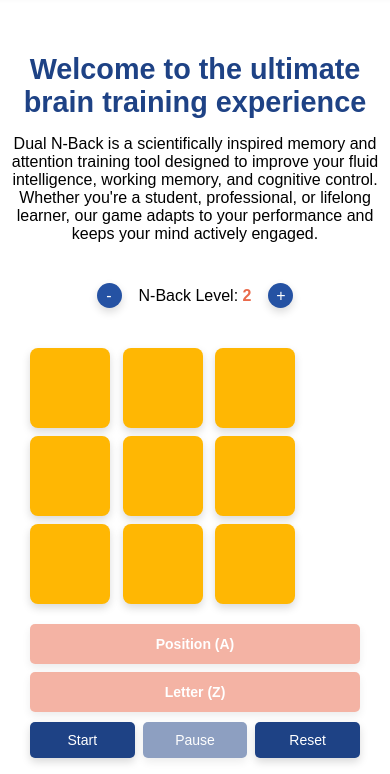
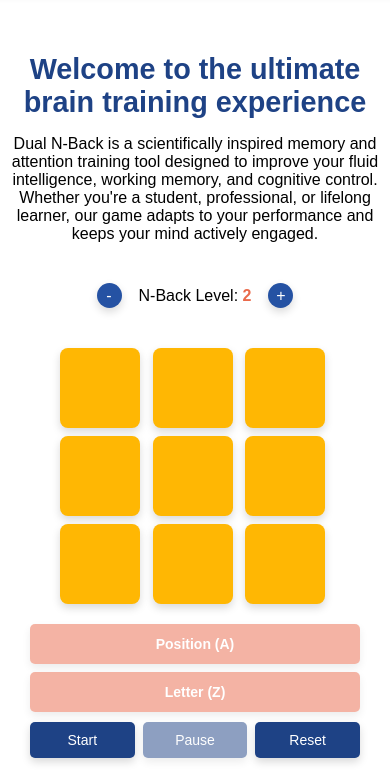
Before and after one commit to perkrdra/dualnback, a plain HTML site: page index.html in a window 390 px wide. Shown: the part 70-844 px from the top of the page. Drawn offline with Linux system fonts and the light colour scheme; a script that the page names is missing.

Commit message:
Add files via upload

```diff
--- a/styles.css
+++ b/styles.css
@@ -128,6 +128,7 @@ body {
     grid-template-columns: repeat(3, 1fr);
     gap: 10px;
     width: 330px;
+    margin: 0 auto;
 }
 
 .key-hint {
@@ -854,6 +855,7 @@ button:disabled {
     #grid-container {
         width: 270px;
         gap: 8px;
+        margin: 0 auto;
     }
 
     .grid-cell {
```
